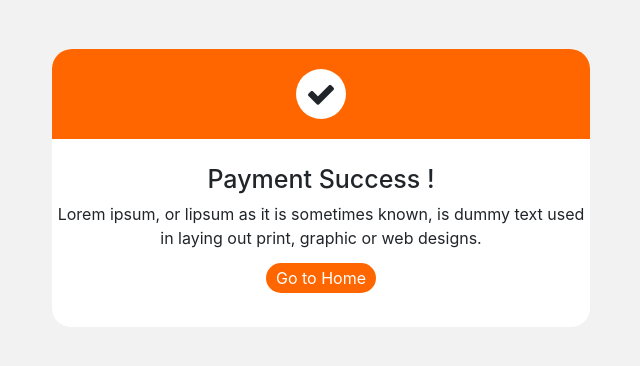
After one commit to AchyuthMohan/ninja_shop, a Django app: template templates/success.html in a window 1280 px wide. The commit adds this page. Shown: the top 366 px of the page, without its empty margins (319-959 px from the left). Run offline with Django 3.2, Linux system fonts and the light colour scheme; the template is opened without the code that fills it, so the values that code supplies are empty; some libraries are stand-ins or nearby versions.

Commit message:
transactio page added

```diff
--- a/main/urls.py
+++ b/main/urls.py
@@ -11,4 +11,5 @@ urlpatterns = [
     path('register/',views.register),
     path('products/',views.products,name='products'),
     path('products/buy/',views.buy),
+    path('products/buy/success',views.success),
 ]
--- a/main/views.py
+++ b/main/views.py
@@ -38,3 +38,8 @@ def products(request):
 
 def buy(request):
     return render(request,"buy.html")
+
+
+def success(request):
+    if request.method=='POST':
+        return render(request,"success.html")
--- /dev/null
+++ b/templates/success.html
@@ -0,0 +1,99 @@
+<!DOCTYPE html>
+<html lang="en">
+<head>
+    <meta charset="UTF-8">
+    <meta http-equiv="X-UA-Compatible" content="IE=edge">
+    <meta name="viewport" content="width=device-width, initial-scale=1.0">
+    <title>Document</title>
+    <link rel="stylesheet" type="text/css" href="https://stackpath.bootstrapcdn.com/bootstrap/4.5.2/css/bootstrap.min.css" />
+<link rel="stylesheet" type="text/css" href="https://stackpath.bootstrapcdn.com/font-awesome/4.7.0/css/font-awesome.min.css" />
+<style type="text/css">
+
+    body
+    {
+        background:#f2f2f2;
+    }
+
+    .payment
+	{
+		border:1px solid #f2f2f2;
+		height:280px;
+        border-radius:20px;
+        background:#fff;
+	}
+   .payment_header
+   {
+	   background:rgba(255,102,0,1);
+	   padding:20px;
+       border-radius:20px 20px 0px 0px;
+
+   }
+
+   .check
+   {
+	   margin:0px auto;
+	   width:50px;
+	   height:50px;
+	   border-radius:100%;
+	   background:#fff;
+	   text-align:center;
+   }
+
+   .check i
+   {
+	   vertical-align:middle;
+	   line-height:50px;
+	   font-size:30px;
+   }
+
+    .content
+    {
+        text-align:center;
+    }
+
+    .content  h1
+    {
+        font-size:25px;
+        padding-top:25px;
+    }
+
+    .content a
+    {
+        width:200px;
+        height:35px;
+        color:#fff;
+        border-radius:30px;
+        padding:5px 10px;
+        background:rgba(255,102,0,1);
+        transition:all ease-in-out 0.3s;
+    }
+
+    .content a:hover
+    {
+        text-decoration:none;
+        background:#000;
+    }
+
+</style>
+</head>
+<body>
+    <div class="container">
+        <div class="row">
+           <div class="col-md-6 mx-auto mt-5">
+              <div class="payment">
+                 <div class="payment_header">
+                    <div class="check"><i class="fa fa-check" aria-hidden="true"></i></div>
+                 </div>
+                 <div class="content">
+                    <h1>Payment Success !</h1>
+                    <p>Lorem ipsum, or lipsum as it is sometimes known, is dummy text used in laying out print, graphic or web designs. </p>
+                    <a href="#">Go to Home</a>
+                 </div>
+
+              </div>
+           </div>
+        </div>
+     </div>
+
+</body>
+</html>
```
Also changed, not shown: templates/buy.html (+8 -7 lines), templates/register.html (+7 -7 lines), db.sqlite3.
